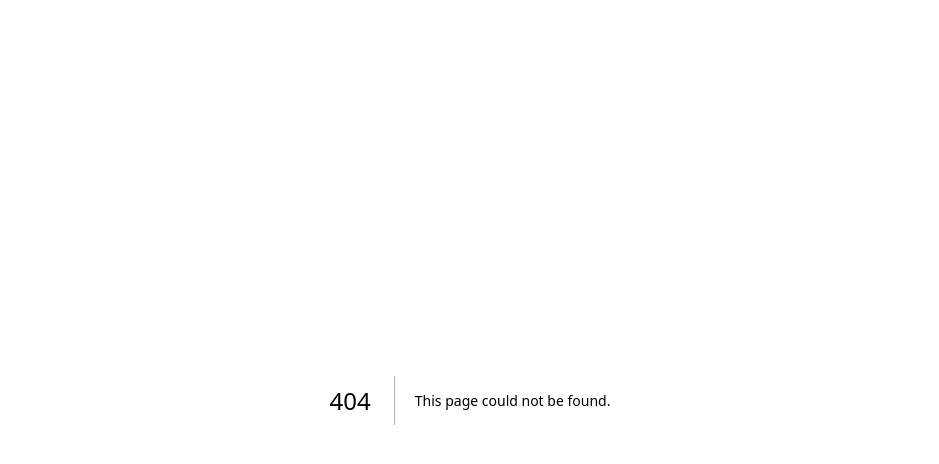
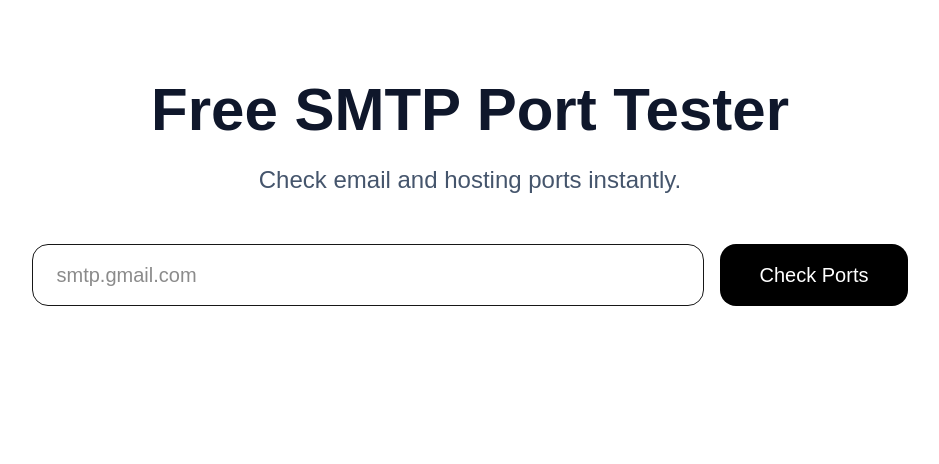
Before and after one commit to rehanraja092000-gif/SMTPDoctor, a Next.js app: page /tools/port-checker in a window 1280 px wide. Before the commit this address had no page. Shown: the top 464 px of the page, without its empty margins (170-1109 px from the left). Built offline with nearby package versions, Linux system fonts and the light colour scheme.

Commit message:
Added blacklist checker and SMTP port tester

```diff
--- /dev/null
+++ b/app/api/port-check/route.ts
@@ -0,0 +1,52 @@
+import { NextResponse } from "next/server";
+import net from "node:net";
+
+function checkPort(host: string, port: number): Promise<boolean> {
+  return new Promise((resolve) => {
+    const socket = new net.Socket();
+
+    socket.setTimeout(3000);
+
+    socket.connect(port, host, () => {
+      socket.destroy();
+      resolve(true);
+    });
+
+    socket.on("error", () => {
+      socket.destroy();
+      resolve(false);
+    });
+
+    socket.on("timeout", () => {
+      socket.destroy();
+      resolve(false);
+    });
+  });
+}
+
+export async function GET(req: Request) {
+  const { searchParams } = new URL(req.url);
+  const host = searchParams.get("host");
+
+  if (!host) {
+    return NextResponse.json(
+      { error: "Host is required" },
+      { status: 400 }
+    );
+  }
+
+  const ports = [25, 465, 587, 2525, 110, 995, 143, 993, 80, 443, 2083, 2087, 2096];
+
+  const results = await Promise.all(
+    ports.map(async (port) => ({
+      port,
+      open: await checkPort(host, port),
+    }))
+  );
+
+  return NextResponse.json({
+    host,
+    status: "Port scan completed",
+    results,
+  });
+}
--- a/app/page.tsx
+++ b/app/page.tsx
@@ -7,6 +7,7 @@ export default function Home() {
     { name: "DMARC Checker", href: "/tools/dmarc-checker" },
     { name: "MX Lookup", href: "/tools/mx-checker" },
     { name: "Blacklist Checker", href: "/tools/blacklist-checker" },
+    { name: "SMTP Port Tester", href: "/tools/port-checker" },
   ];
 
   return (
--- /dev/null
+++ b/app/tools/port-checker/page.tsx
@@ -0,0 +1,107 @@
+"use client";
+
+import { useState } from "react";
+
+export default function PortChecker() {
+  const [host, setHost] = useState("");
+  const [result, setResult] = useState<any>(null);
+  const [loading, setLoading] = useState(false);
+
+  const checkPorts = async () => {
+    if (!host) return;
+
+    setLoading(true);
+    setResult(null);
+
+    try {
+      const res = await fetch(`/api/port-check?host=${host}`);
+      const data = await res.json();
+      setResult(data);
+    } catch {
+      setResult({ status: "Lookup failed" });
+    }
+
+    setLoading(false);
+  };
+
+  const getLabel = (port: number) => {
+    const labels: Record<number, string> = {
+      25: "SMTP",
+      465: "SMTPS",
+      587: "Submission",
+      2525: "Alt Submission",
+      110: "POP3",
+      995: "POP3S",
+      143: "IMAP",
+      993: "IMAPS",
+      80: "HTTP",
+      443: "HTTPS",
+      2083: "cPanel SSL",
+      2087: "WHM SSL",
+      2096: "Webmail SSL",
+    };
+
+    return labels[port] || "Unknown";
+  };
+
+  return (
+    <main className="min-h-screen bg-white px-6 py-20">
+      <div className="mx-auto max-w-5xl text-center">
+        <h1 className="text-6xl font-bold text-slate-900">
+          Free SMTP Port Tester
+        </h1>
+
+        <p className="mt-6 text-2xl text-slate-600">
+          Check email and hosting ports instantly.
+        </p>
+
+        <div className="mt-12 flex justify-center gap-4">
+          <input
+            value={host}
+            onChange={(e) => setHost(e.target.value)}
+            placeholder="smtp.gmail.com"
+            className="w-full max-w-2xl rounded-2xl border px-6 py-4 text-xl outline-none"
+          />
+
+          <button
+            onClick={checkPorts}
+            className="rounded-2xl bg-black px-10 py-4 text-xl text-white"
+          >
+            {loading ? "Checking..." : "Check Ports"}
+          </button>
+        </div>
+
+        {result && (
+          <div className="mt-14 rounded-3xl border p-8 text-left text-xl">
+            <p>
+              <strong>Host:</strong> {result.host}
+            </p>
+
+            <p className="mt-4">
+              <strong>Status:</strong> {result.status}
+            </p>
+
+            {result.results?.map((r: any, i: number) => (
+              <div
+                key={i}
+                className={`mt-5 rounded-xl p-5 border ${
+                  r.open
+                    ? "bg-green-50 border-green-200"
+                    : "bg-red-50 border-red-200"
+                }`}
+              >
+                <p>
+                  <strong>Port {r.port}</strong> — {getLabel(r.port)}
+                </p>
+
+                <p className="mt-2">
+                  Status: {r.open ? "Open ✅" : "Closed ❌"}
+                </p>
+              </div>
+            ))}
+          </div>
+        )}
+      </div>
+    </main>
+  );
+}
```
